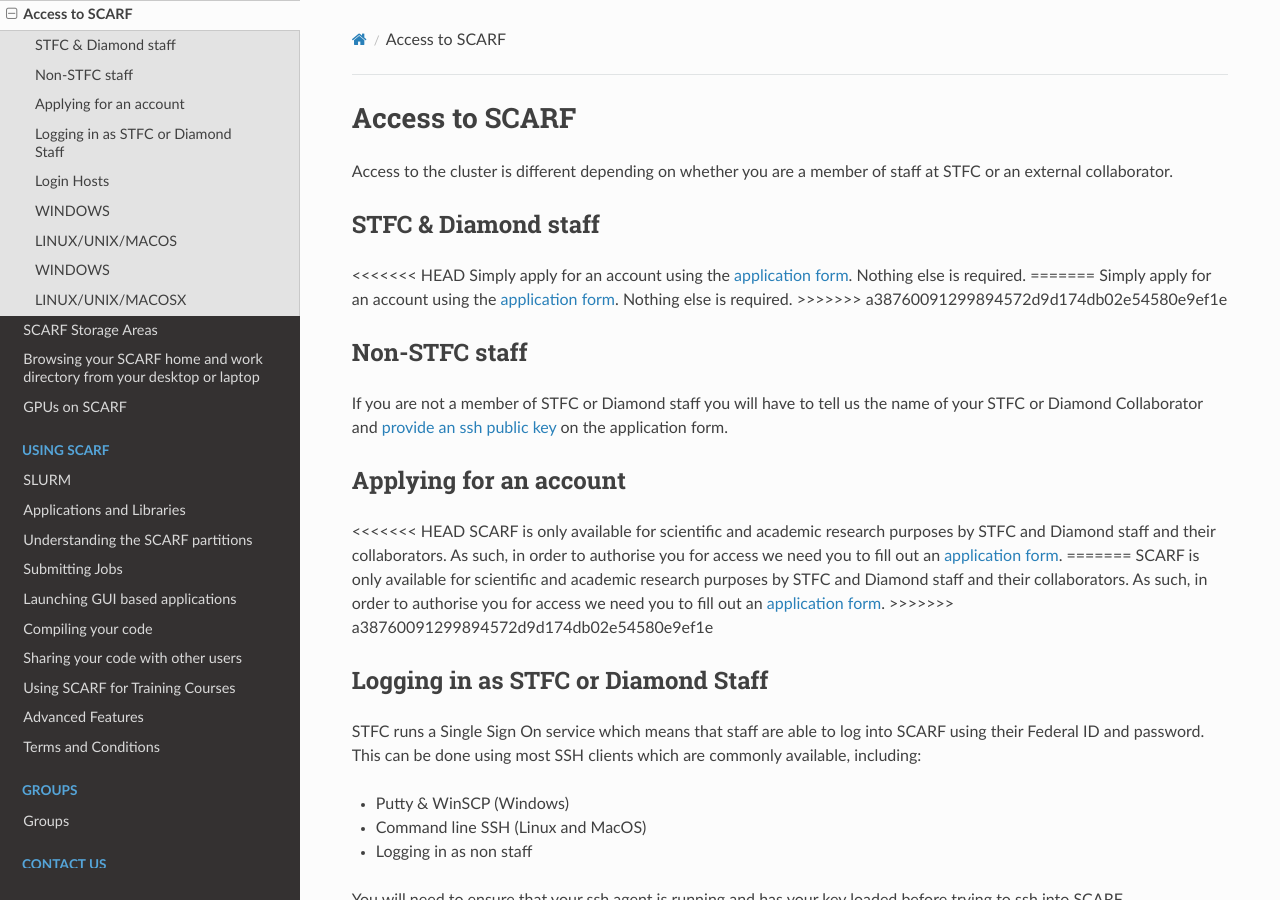
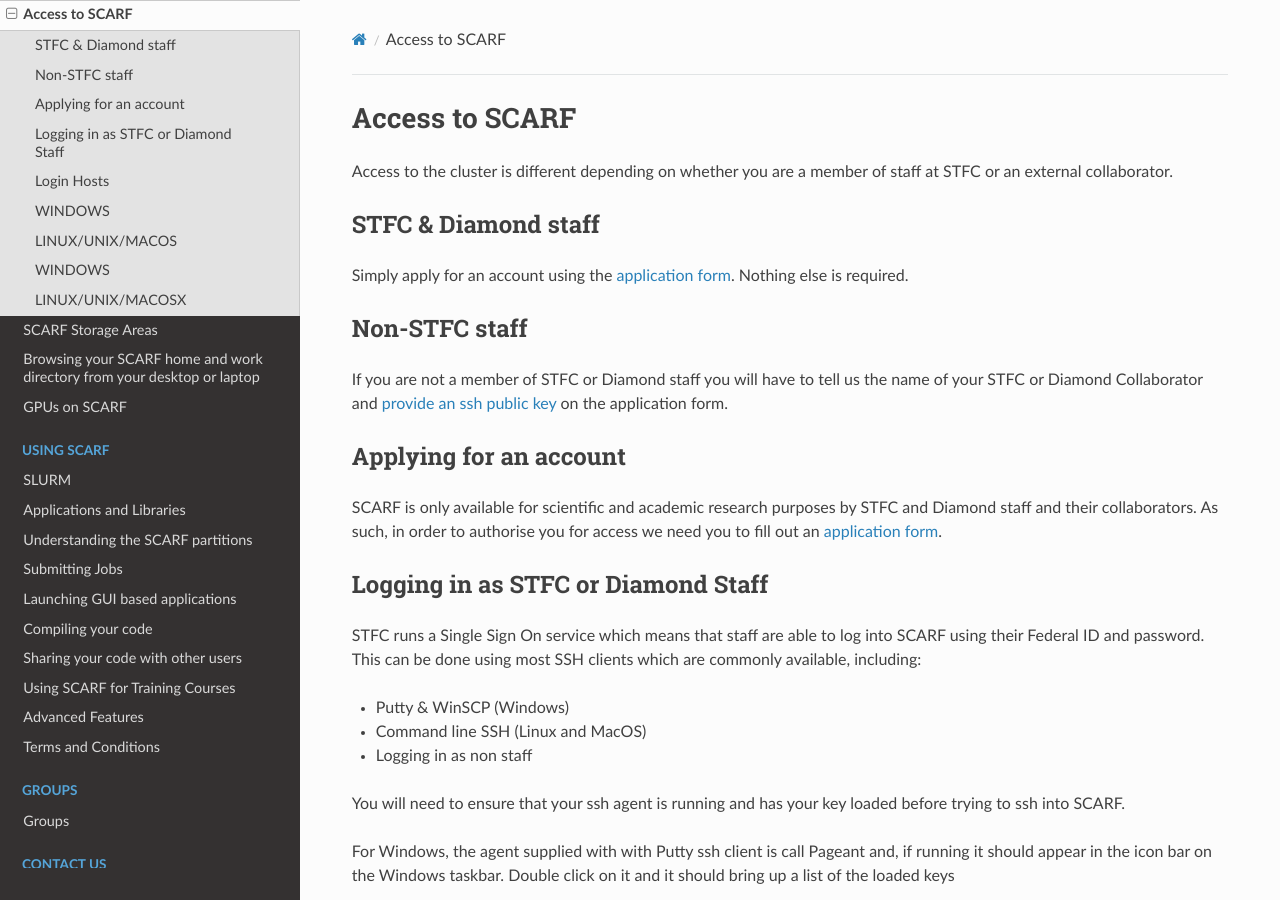
Before and after one commit to g4wwh/scarf, a Sphinx documentation site: the page built from source/accessing.rst, in a window 1280 px wide and 900 px high. Built offline with Sphinx 7.4.7 and the Read the Docs theme 2.0.0, drawn with Linux system fonts in a browser that asks for light colours.

Commit message:
Update accessing.rst

```diff
--- a/source/accessing.rst
+++ b/source/accessing.rst
@@ -8,11 +8,7 @@
 STFC & Diamond staff
 $$$$$$$$$$$$$$$$$$$$
 
-<<<<<<< HEAD
 Simply apply for an account using the `application form <registration.html>`_. Nothing else is required.
-=======
-Simply apply for an account using the `application form <registration>`_. Nothing else is required.
->>>>>>> a38760091299894572d9d174db02e54580e9ef1e
 
 $$$$$$$$$$$$$$
 Non-STFC staff
@@ -24,11 +20,7 @@
 Applying for an account
 $$$$$$$$$$$$$$$$$$$$$$$
 
-<<<<<<< HEAD
 SCARF is only available for scientific and academic research purposes by STFC and Diamond staff and their collaborators. As such, in order to authorise you for access we need you to fill out an `application form <registration.html>`_.
-=======
-SCARF is only available for scientific and academic research purposes by STFC and Diamond staff and their collaborators. As such, in order to authorise you for access we need you to fill out an `application form <registration>`_.
->>>>>>> a38760091299894572d9d174db02e54580e9ef1e
 
 $$$$$$$$$$$$$$$$$$$$$$$$$$$$$$$$$$$
 Logging in as STFC or Diamond Staff
```
